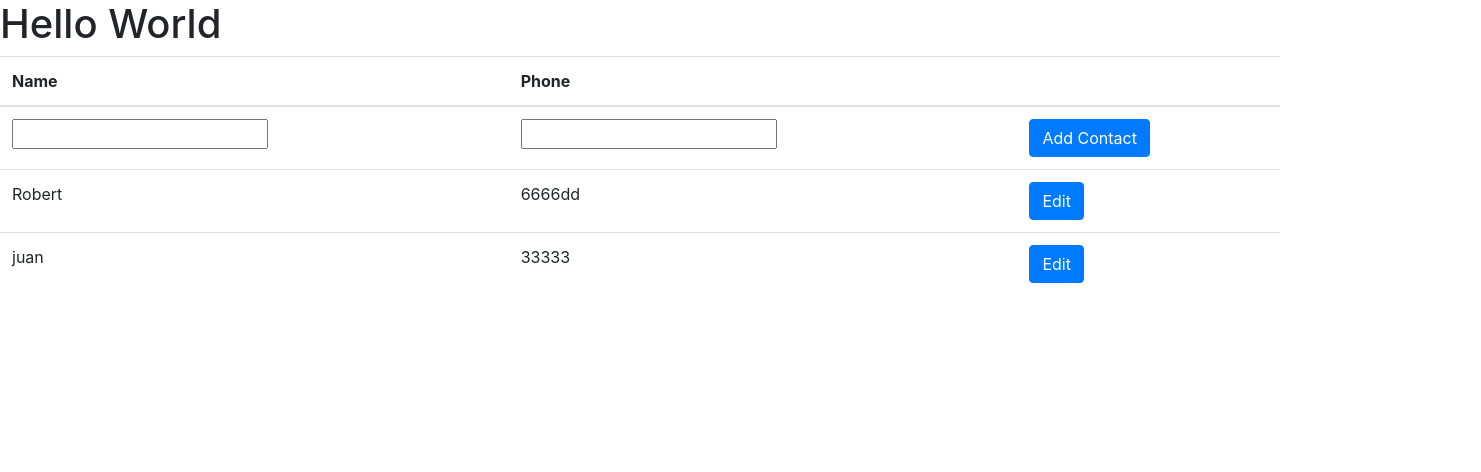
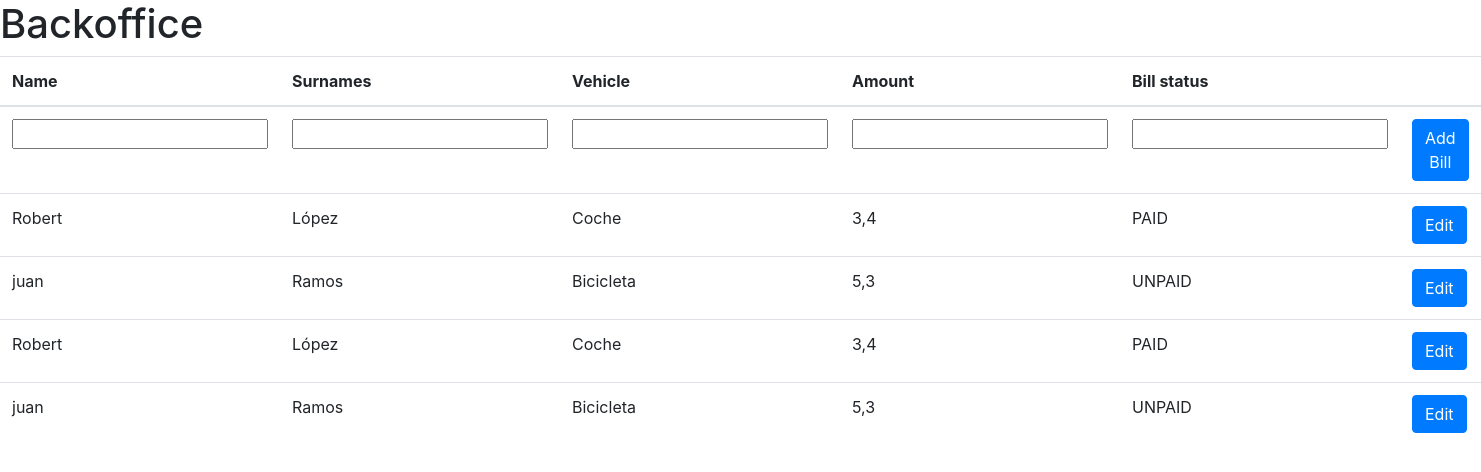
Before and after one commit to FIS-Proyecto-Equipo1/frontend-facturation, a React (Create React App) app: page / in a window 1280 px wide. Shown: the top 472 px of the page, 1481 px wide, since content can reach past the window. Built offline with nearby package versions, Linux system fonts and the light colour scheme.

Commit message:
bill transformation

```diff
--- a/package.json
+++ b/package.json
@@ -9,7 +9,7 @@
     "bootstrap": "^4.5.3",
     "react": "^17.0.1",
     "react-dom": "^17.0.1",
-    "react-scripts": "4.0.1",
+    "react-scripts": "^4.0.1",
     "web-vitals": "^0.2.4"
   },
   "scripts": {
--- a/public/index.html
+++ b/public/index.html
@@ -24,7 +24,7 @@
       work correctly both with client-side routing and a non-root public URL.
       Learn how to configure a non-root public URL by running `npm run build`.
     -->
-    <title>Contact App</title>
+    <title>Bill App</title>
   </head>
   <body>
     <noscript>You need to enable JavaScript to run this app.</noscript>
--- a/src/App.js
+++ b/src/App.js
@@ -1,20 +1,22 @@
 import React from 'react';
 import './App.css';
 import 'bootstrap/dist/css/bootstrap.min.css';
-import Contacts from './Contacts.js';
+import Bills from './Bills.js';
 
 function App() {
 
-  const contacts = [
-    {name: "Robert", phone: "6666dd"},
-    {name: 'juan', phone: '33333'}
+  const bills = [
+    {name: "Robert", surnames: "López", vehicle: "Coche", amount: "3,4", billStatus: "PAID"},
+    {name: 'juan', surnames: 'Ramos', vehicle: "Bicicleta", amount: "5,3", billStatus: "UNPAID"},
+    {name: "Robert", surnames: "López", vehicle: "Coche", amount: "3,4", billStatus: "PAID"},
+    {name: 'juan', surnames: 'Ramos', vehicle: "Bicicleta", amount: "5,3", billStatus: "UNPAID"}
 ];
 
 
   return (
    <div>
-      <h1>Hello World</h1>
-      <Contacts contacts={contacts}/>
+      <h1>Backoffice</h1>
+      <Bills bills={bills}/>
     </div>
   );
 }
--- /dev/null
+++ b/src/Bill.js
@@ -0,0 +1,16 @@
+import React from 'react';
+
+function Bill(props) {
+    return(
+        <tr>
+            <td>{props.bill.name}</td>
+            <td>{props.bill.surnames}</td>
+            <td>{props.bill.vehicle}</td>
+            <td>{props.bill.amount}</td>
+            <td>{props.bill.billStatus}</td>
+            <td><button className="btn btn-primary" onClick={() => props.onEdit(props.bill)}>Edit</button></td>
+        </tr>
+    )
+}
+
+export default Bill;
--- a/src/Contacts.js
+++ b/src/Bills.js
@@ -1,23 +1,23 @@
 import React from 'react';
-import Contact from './Contact.js';
+import Bill from './Bill.js';
 import Alert from './Alert.js';
-import NewContact from './NewContact.js';
+import NewBill from './NewBill.js';
 
-class Contacts extends React.Component {
+class Bills extends React.Component {
     constructor(props) {
         super(props);
         this.state = {
             errorInfo: null,
-            contacts: this.props.contacts
+            bills: this.props.bills
         };
         this.handleEdit = this.handleEdit.bind(this);
         this.handleCloseError = this.handleCloseError.bind(this);
-        this.addContact = this.addContact.bind(this);
+        this.addBill = this.addBill.bind(this);
     }
 
-    handleEdit(contact) {
+    handleEdit(bill) {
         this.setState({
-            errorInfo: contact.name
+            errorInfo: bill.name
         });
     }
 
@@ -27,17 +27,17 @@ class Contacts extends React.Component {
         });
     }
 
-    addContact(contact) {
+    addBill(bill) {
 
         this.setState(prevState => {
-            const contacts = prevState.contacts;
-            if (! contacts.find(c => c.name === contact.name)) {
+            const bills = prevState.bills;
+            if (! bills.find(c => c.name === bill.name)) {
                 return({
-                    contacts: [...prevState.contacts, contact]
+                    bills: [...prevState.bills, bill]
                 });
             }
             return ({
-                errorInfo: 'Contact already exists'
+                errorInfo: 'Bill already exists'
             });
         });
     }
@@ -50,13 +50,16 @@ class Contacts extends React.Component {
                     <thead>
                         <tr>
                             <th>Name</th>
-                            <th>Phone</th>
+                            <th>Surnames</th>
+                            <th>Vehicle</th>
+                            <th>Amount</th>
+                            <th>Bill status</th>
                             <th>&nbsp;</th>
                         </tr>
                     </thead>
-                    <NewContact onAddContact={this.addContact}/>
-                    {this.state.contacts.map((contact) =>
-                        <Contact contact={contact} onEdit={this.handleEdit}/>
+                    <NewBill onAddBill={this.addBill}/>
+                    {this.state.bills.map((bill) =>
+                        <Bill bill={bill} onEdit={this.handleEdit}/>
                     )}
                 </table>
             </div>
@@ -64,4 +67,4 @@ class Contacts extends React.Component {
     }
 }
 
-export default Contacts;
+export default Bills;
--- a/src/Contact.js
+++ /dev/null
@@ -1,13 +0,0 @@
-import React from 'react';
-
-function Contact(props) {
-    return(
-        <tr>
-            <td>{props.contact.name}</td>
-            <td>{props.contact.phone}</td>
-            <td><button className="btn btn-primary" onClick={() => props.onEdit(props.contact)}>Edit</button></td>
-        </tr>
-    )
-}
-
-export default Contact;
--- /dev/null
+++ b/src/NewBill.js
@@ -0,0 +1,43 @@
+import React from 'react';
+
+class NewBill extends React.Component {
+    constructor(props) {
+        super(props);
+        this.state = {name: '', surnames: '', vehicle: '', amount:'', billStatus: ''};
+        this.changeBill = this.changeBill.bind(this);
+        this.clickAdd = this.clickAdd.bind(this);
+    }
+
+    changeBill(event) {
+        const name = event.target.name;
+        const value = event.target.value;
+        this.setState({
+            [name]: value
+        });
+
+    }
+
+    clickAdd() {
+        this.props.onAddBill(this.state);
+        this.setState({
+            name: '', surnames: '', vehicle: '', amount:'', billStatus:''
+        });
+
+    }
+
+    render(){
+        return(
+            <tr>
+                <td><input className="from-control" name="name" value={this.state.name} onChange={this.changeBill}/></td>
+                <td><input className="from-control" name="surnames" value={this.state.surnames} onChange={this.changeBill}/></td>
+                <td><input className="from-control" name="vehicle" value={this.state.vehicle} onChange={this.changeBill}/></td>
+                <td><input className="from-control" name="amount" value={this.state.amount} onChange={this.changeBill}/></td>
+                <td><input className="from-control" name="billStatus" value={this.state.billStatus} onChange={this.changeBill}/></td>
+
+                <td><button className="btn btn-primary" onClick={this.clickAdd}>Add Bill</button></td>
+            </tr>
+        );
+    }
+}
+
+export default NewBill;
--- a/src/NewContact.js
+++ /dev/null
@@ -1,39 +0,0 @@
-import React from 'react';
-
-class NewContact extends React.Component {
-    constructor(props) {
-        super(props);
-        this.state = {name: '', phone: ''};
-        this.changeContact = this.changeContact.bind(this);
-        this.clickAdd = this.clickAdd.bind(this);
-    }
-
-    changeContact(event) {
-        const name = event.target.name;
-        const value = event.target.value;
-        this.setState({
-            [name]: value
-        });
-
-    }
-
-    clickAdd() {
-        this.props.onAddContact(this.state);
-        this.setState({
-            name: '', phone: ''
-        });
-
-    }
-
-    render(){
-        return(
-            <tr>
-                <td><input className="from-control" name="name" value={this.state.name} onChange={this.changeContact}/></td>
-                <td><input className="from-control" name="phone" value={this.state.phone} onChange={this.changeContact}/></td>
-                <td><button className="btn btn-primary" onClick={this.clickAdd}>Add Contact</button></td>
-            </tr>
-        );
-    }
-}
-
-export default NewContact;
--- a/src/index.js
+++ b/src/index.js
@@ -2,6 +2,7 @@ import React from 'react';
 import ReactDOM from 'react-dom';
 import './index.css';
 import App from './App';
+import 'bootstrap/dist/css/bootstrap.min.css';
 import reportWebVitals from './reportWebVitals';
 
 ReactDOM.render(
```
Also changed, not shown: 2 other files (tests, documents, lock files or other folders).
